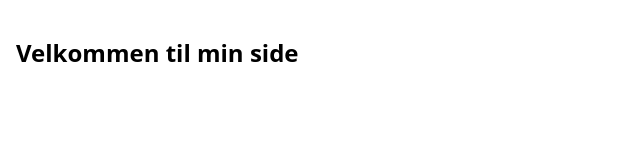
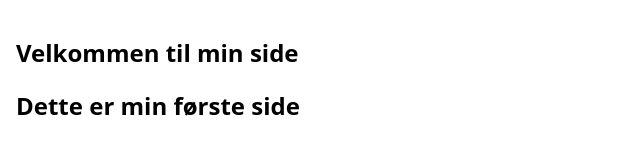
Before and after one commit to JulieKodehode/kodeloftetG13_undervisning4, a website: page index.html in a window 1280 px wide. Shown: the whole page, without its empty margins (0-640 px from the left). Drawn offline with Linux system fonts and the light colour scheme.

Commit message:
Added h2

```diff
--- a/index.html
+++ b/index.html
@@ -17,6 +17,7 @@
       <section>
         <!-- Hero-seksjon -->
         <h1>Velkommen til min side</h1>
+        <h2>Dette er min første side</h2>
       </section>
       <section>
         <!-- Videre informasjon -->
```
